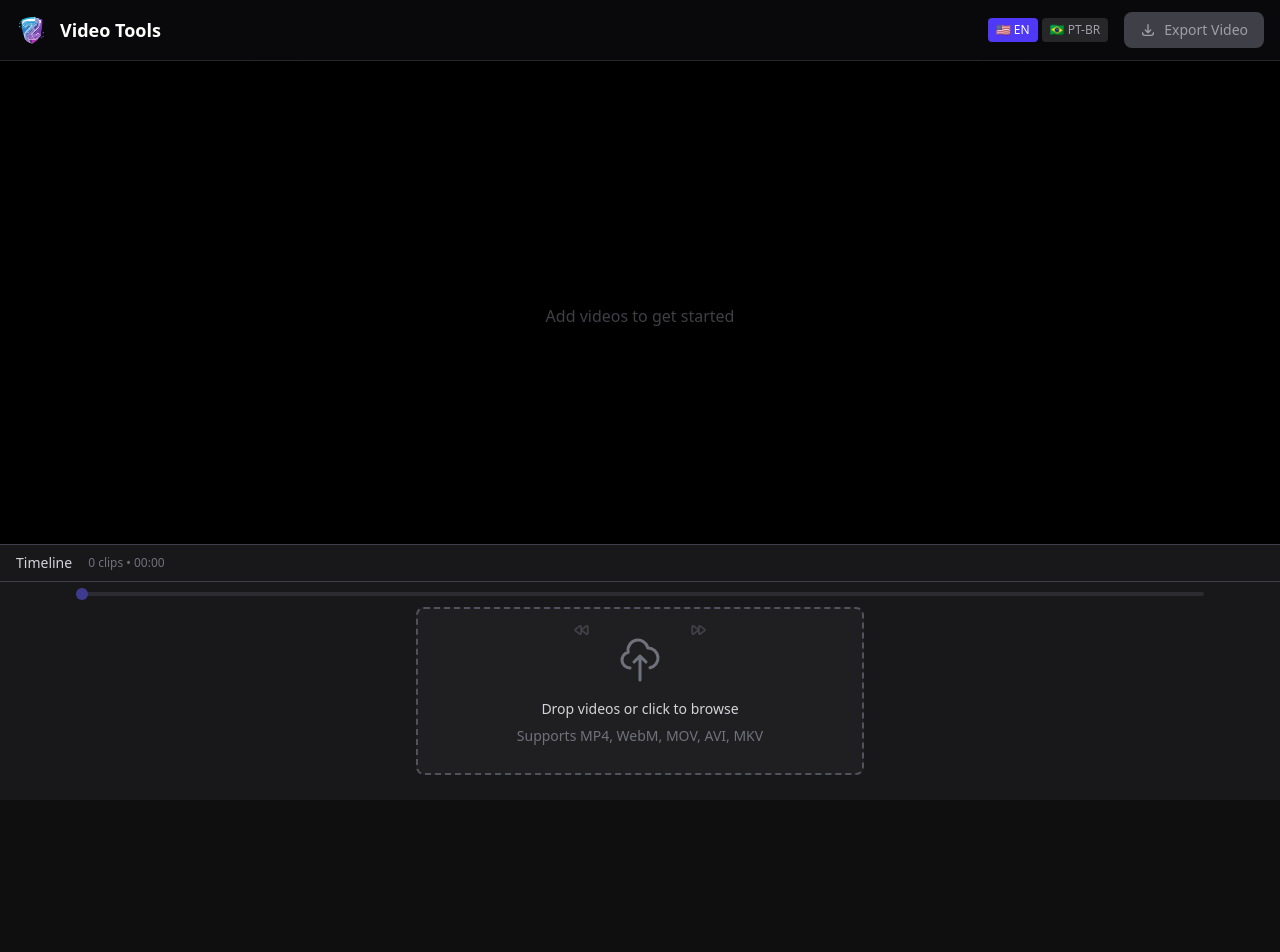
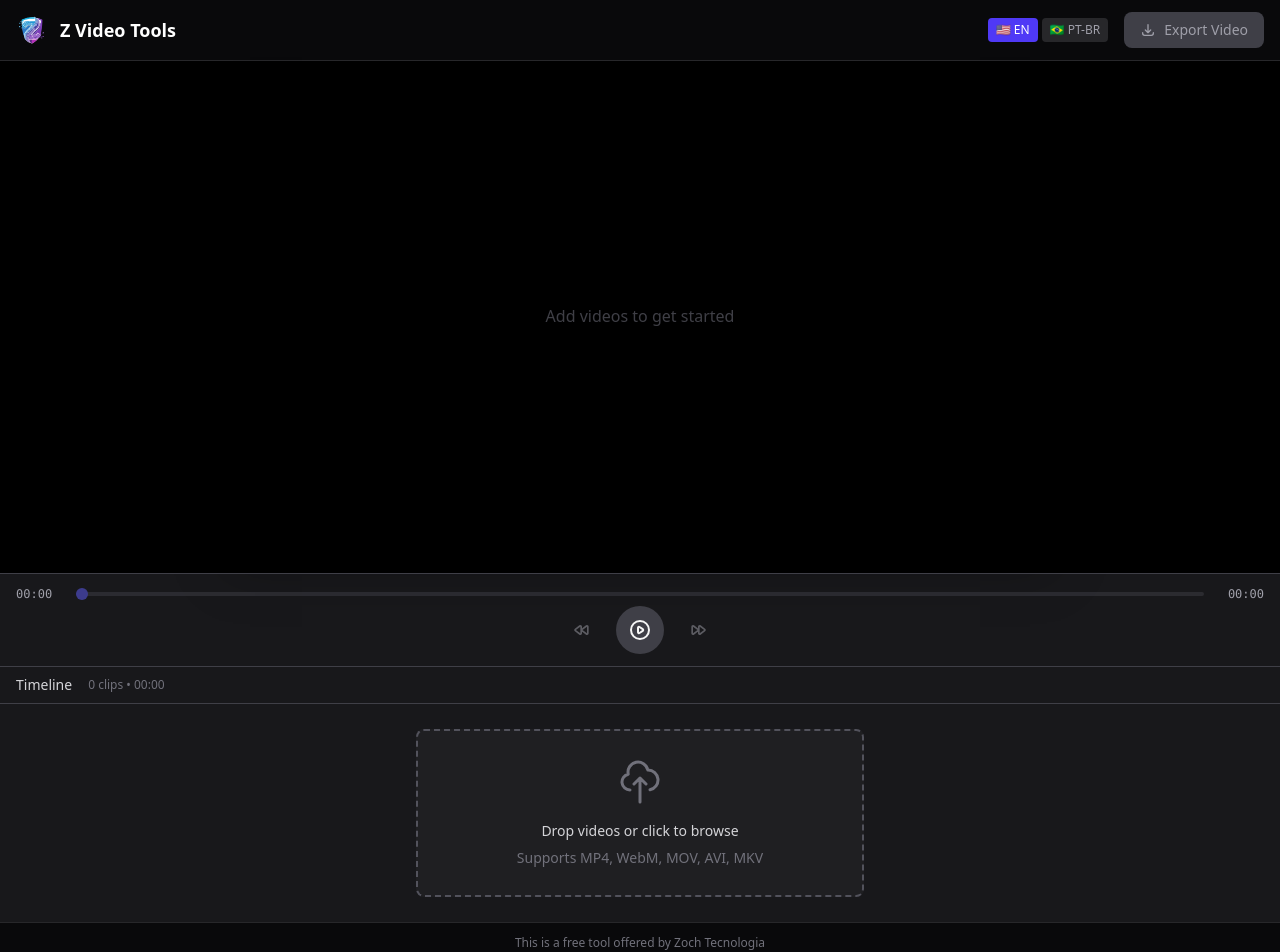
Before and after one commit to romuloctba/zt-video-tools, a React (Vite) app: page / in a window 1280 px wide. Shown: the top 952 px of the page. Before the commit the page ends 800 px from the top, so only its background shows below. Built offline with nearby package versions, Linux system fonts and the light colour scheme.

Commit message:
add some identity

```diff
--- a/index.html
+++ b/index.html
@@ -5,7 +5,7 @@
     <base href="%VITE_BASE_PATH%" />
     <link rel="icon" type="image/svg+xml" href="vite.svg" />
     <meta name="viewport" content="width=device-width, initial-scale=1.0" />
-    <title>video-editor</title>
+    <title>Z Video Tools - Zoch Tecnologia</title>
   </head>
   <body>
     <div id="root"></div>
--- a/src/presentation/layouts/EditorLayout.tsx
+++ b/src/presentation/layouts/EditorLayout.tsx
@@ -1,5 +1,5 @@
 import type { ReactNode } from 'react';
-import { useTranslation } from 'react-i18next';
+import { Trans, useTranslation } from 'react-i18next';
 import { ExportButton } from '../components/ExportButton';
 import { LanguageSwitcher } from '../components/LanguageSwitcher';
 
@@ -15,9 +15,9 @@ export function EditorLayout({ preview, timeline }: EditorLayoutProps) {
   const { t } = useTranslation();
 
   return (
-    <div className="flex flex-col h-screen bg-zinc-950">
+    <div className="flex flex-col min-h-screen bg-zinc-950">
       {/* Header */}
-      <header className="flex items-center justify-between px-4 py-3 border-b border-zinc-800">
+      <header className="shrink-0 flex items-center justify-between px-4 py-3 border-b border-zinc-800">
         <div className="flex items-center gap-3">
           <img src="/shield.svg" alt="Zoch Tecnologia" className="w-8 h-8 text-indigo-500" />
           <h1 className="text-lg font-semibold text-white">{t('common.appName')}</h1>
@@ -27,17 +27,23 @@ export function EditorLayout({ preview, timeline }: EditorLayoutProps) {
           <ExportButton />
         </div>
       </header>
+
       {/* Main content */}
-      <main className="flex-1 flex flex-col min-h-0">
+      <main className="flex-1 flex flex-col">
         {/* Preview area */}
-        <div className="flex-1 min-h-0">
+        <div className="flex-1 min-h-[400px]">
           {preview}
         </div>
         {/* Timeline area */}
-        <div className="h-64 flex-shrink-0">
+        <div className="h-64 shrink-0">
           {timeline}
         </div>
       </main>
+
+      {/* Footer */}
+      <footer className="shrink-0 px-4 py-3 border-t border-zinc-800 text-center text-xs text-zinc-500">
+        <Trans i18nKey="common.footerText" components={{ a: <a /> }} />
+      </footer>
     </div>
   );
 }
--- a/src/shared/i18n/locales/en.json
+++ b/src/shared/i18n/locales/en.json
@@ -1,6 +1,7 @@
 {
   "common": {
-    "appName": "Video Tools"
+    "appName": "Z Video Tools",
+    "footerText": "This is a free tool offered by <a aria-label=\"Go to Zoch Tecnologia's website. Loads in a new window\" target=\"_blank\" href=\"https://zochtecnologia.com.br\">Zoch Tecnologia</a>"
   },
   "dropzone": {
     "dropHere": "Drop videos here",
--- a/src/shared/i18n/locales/pt-BR.json
+++ b/src/shared/i18n/locales/pt-BR.json
@@ -1,6 +1,7 @@
 {
   "common": {
-    "appName": "Video Tools"
+    "appName": "Z Video Tools",
+    "footerText": "Esta é uma ferramenta gratuita oferecida pela <a aria-label=\"Ir para o site da Zoch Tecnologia. Abre em uma nova janela\" target=\"_blank\" href=\"https://zochtecnologia.com.br\">Zoch Tecnologia</a>"
   },
   "dropzone": {
     "dropHere": "Solte os vídeos aqui",
```
Also changed, not shown: 1 other file (tests, documents, lock files or other folders).
